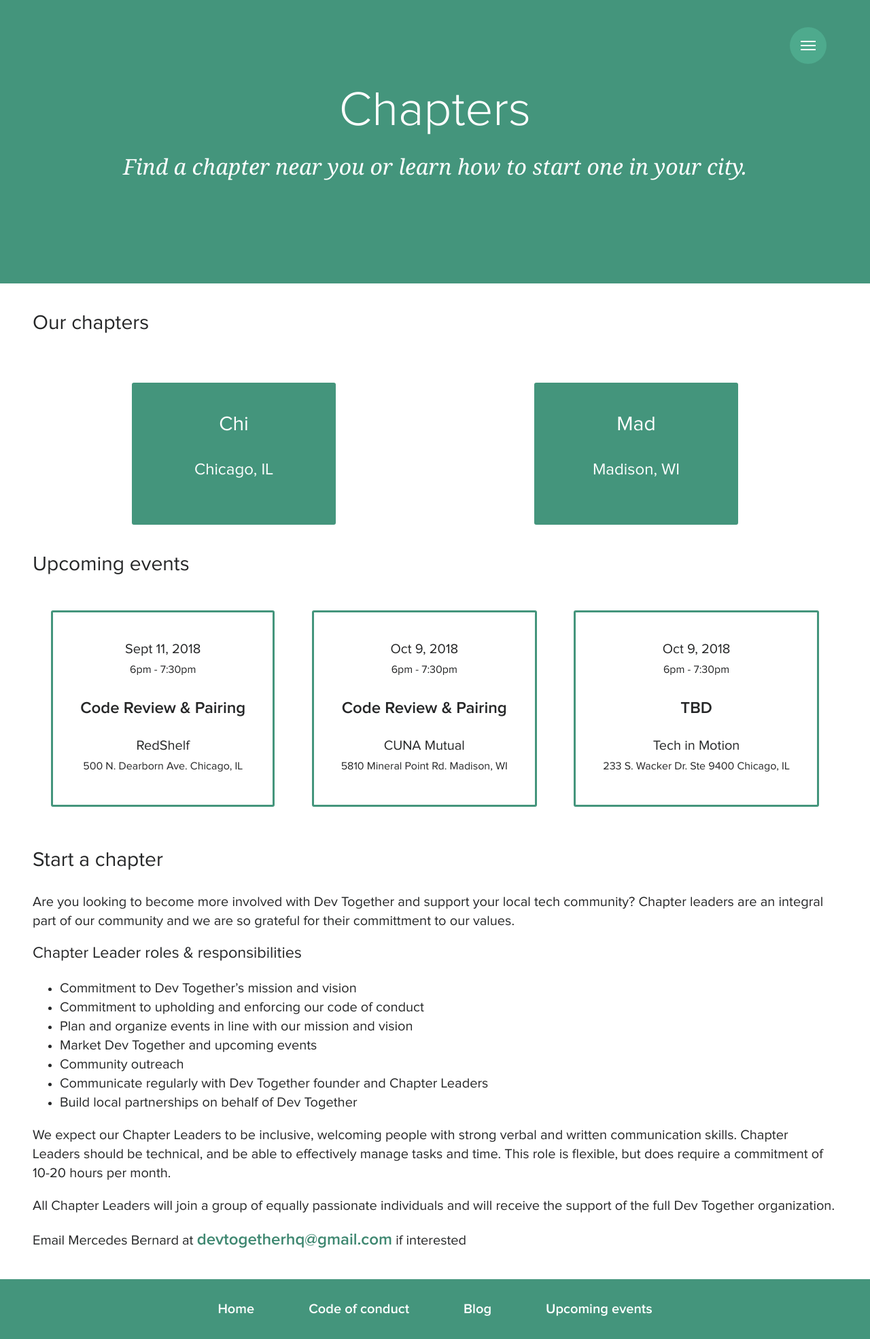
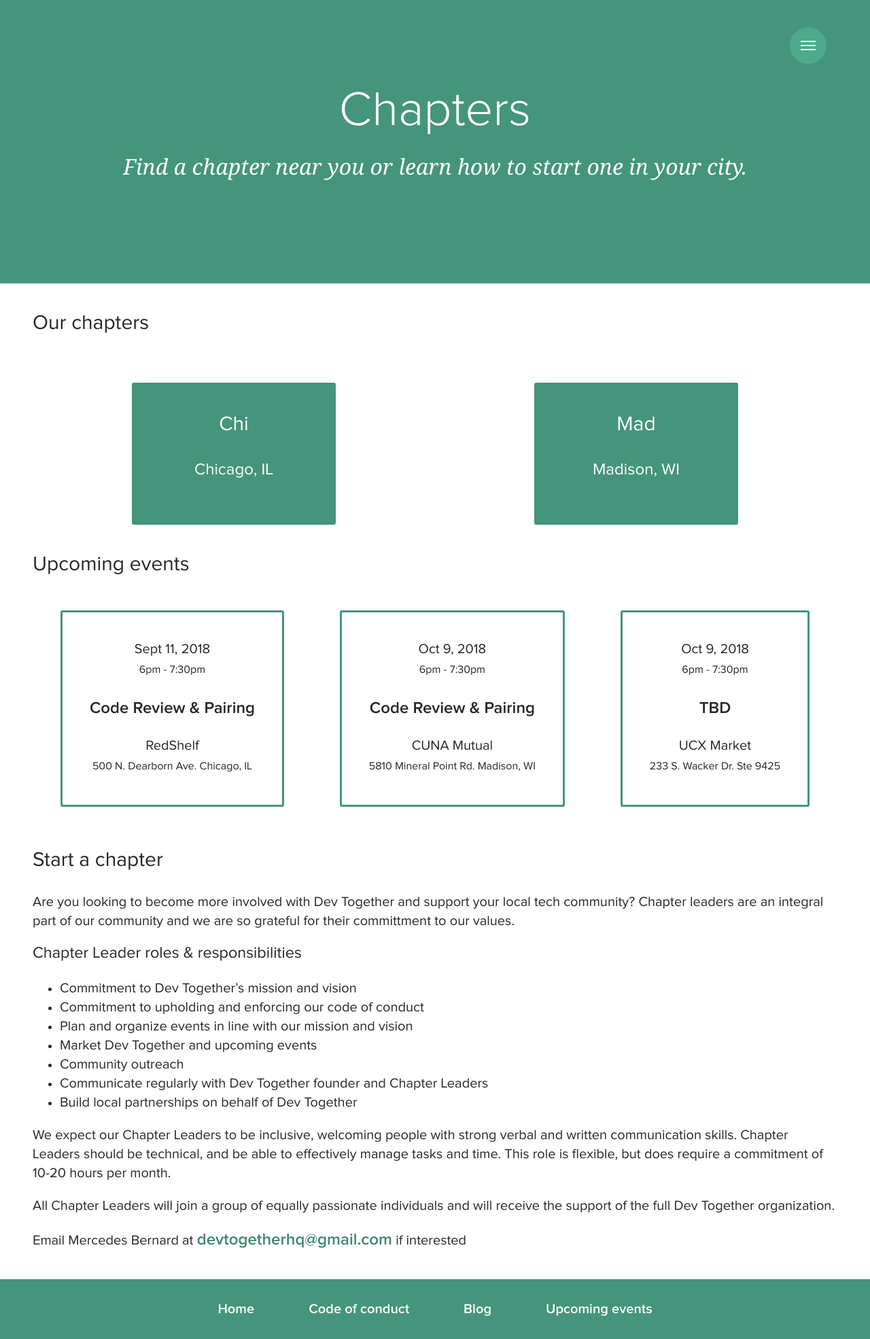
Before and after one commit to mercedesb/dev-together, a Jekyll site: the page built from docs/chapters/index.html, in a window 1280 px wide. Shown: the whole page at 68% size. Built offline with Jekyll 4.4.1, drawn with Linux system fonts in a browser that asks for light colours.

Commit message:
updated october sponsor

```diff
--- a/docs/chapters/chicago.html
+++ b/docs/chapters/chicago.html
@@ -19,8 +19,8 @@
     <p class="Event-date">Oct 9, 2018</p>
     <p class="Event-time">6pm - 7:30pm</p>
     <p class="Event-name">TBD</p>
-    <p class="Event-sponsor">Tech in Motion</p>
-    <p class="Event-location">233 S. Wacker Dr. Ste 9400</p>
+    <p class="Event-sponsor">UCX Market</p>
+    <p class="Event-location">233 S. Wacker Dr. Ste 9425</p>
   </div>
   <a class="Event" href="http://bit.ly/devtogethernov2018" target="_blank">
     <p class="Event-date">Nov 13, 2018</p>
--- a/docs/chapters/index.html
+++ b/docs/chapters/index.html
@@ -35,8 +35,8 @@
     <p class="Event-date">Oct 9, 2018</p>
     <p class="Event-time">6pm - 7:30pm</p>
     <p class="Event-name">TBD</p>
-    <p class="Event-sponsor">Tech in Motion</p>
-    <p class="Event-location">233 S. Wacker Dr. Ste 9400 Chicago, IL</p>
+    <p class="Event-sponsor">UCX Market</p>
+    <p class="Event-location">233 S. Wacker Dr. Ste 9425</p>
   </div>
 </div>
 <h2>Start a chapter</h2>
```
